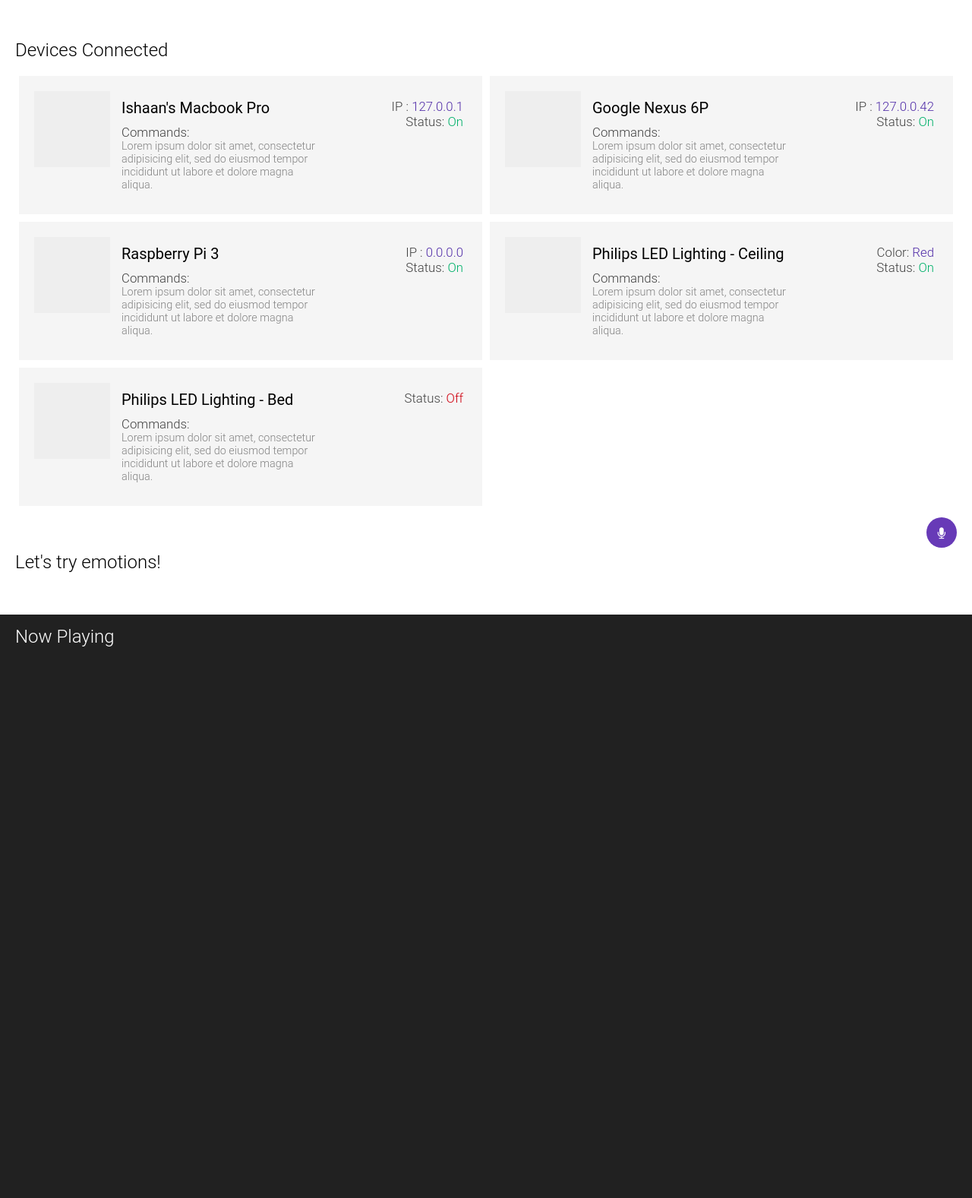
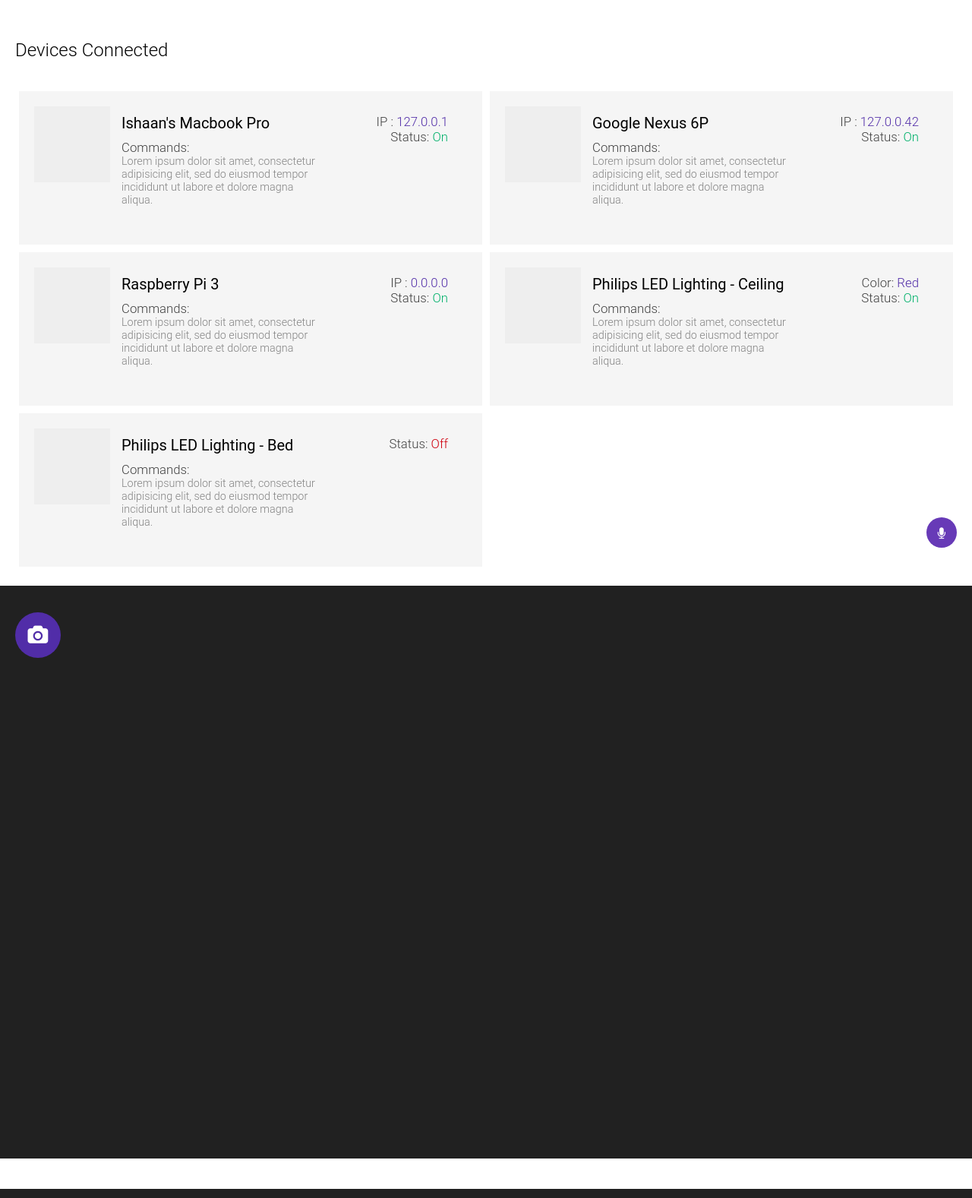
Before and after one commit to nisargkolhe/Rexthor-Beta, a website: page public/index.html in a window 1280 px wide. Shown: the part 859-2436 px from the top of the page at 76% size. Drawn offline with Linux system fonts and the light colour scheme.

Commit message:
Camera added

```diff
--- a/public/css/index.css
+++ b/public/css/index.css
@@ -185,7 +185,7 @@
   left: 0;
   width: 100%;
   height: 3.5rem;
-  margin: 0;
+  margin: 0 0 40px 0;
   padding: 0;
   color: #673ab7;
   z-index: 90;
@@ -213,7 +213,7 @@
   color: white;
 }
 #container .feature {
-  margin: 40px 0;
+  margin: 40px 0 0 0;
   font-family: "Roboto", sans-serif;
   /*.tile
    * display: inline-block
@@ -262,11 +262,14 @@
 #container .feature .tile-row .tile {
   display: block;
   position: relative;
-  margin: 5px 5px;
-  padding: 20px 0px 20px 20px;
   width: auto;
   min-height: 100px;
+  margin: 10px 0;
+}
+#container .feature .tile-row .tile .content {
   background: whitesmoke;
+  margin: 0 5px;
+  padding: 20px 20px;
 }
 #container .feature .tile-row .tile.empty {
   background: transparent;
@@ -313,19 +316,23 @@
   float: none;
   margin: 10px 0;
 }
-@media (min-width: 800px) {
+@media (min-width: 900px) {
   #container .feature .tile-row {
     display: -webkit-inline-box;
     display: -webkit-inline-flex;
     display: -ms-inline-flexbox;
     display: inline-flex;
+    -webkit-flex-wrap: wrap;
+    -ms-flex-wrap: wrap;
+    flex-wrap: wrap;
     width: 100%;
     -webkit-box-sizing: padding-box;
     -moz-box-sizing: padding-box;
     box-sizing: padding-box;
   }
   #container .feature .tile-row .tile {
-    width: 100%;
+    width: 50%;
+    margin: 25px 0;
   }
   #container .feature .tile-row .left {
     float: left !important;
@@ -343,6 +350,60 @@
   }
 }
 
+.webcam {
+  width: 100%;
+  -webkit-transform: translateY(45px);
+  -ms-transform: translateY(45px);
+  transform: translateY(45px);
+  -webkit-filter: brightness(0.95) contrast(1.25);
+  filter: brightness(0.95) contrast(1.25);
+}
+.webcam.grayscale {
+  -webkit-filter: grayscale(1);
+  filter: grayscale(1);
+}
+.webcam.sepia {
+  -webkit-filter: sepia(1);
+  filter: sepia(1);
+}
+
+.image-menu {
+  margin-top: 20px;
+}
+.image-menu .image-menu-item {
+  display: inline-block;
+  width: 50px;
+  height: 50px;
+  margin-right: 10px;
+  border-radius: 50%;
+  background: white;
+  -webkit-transform: translateY(-10px);
+  -ms-transform: translateY(-10px);
+  transform: translateY(-10px);
+  text-align: center;
+  cursor: pointer;
+}
+.image-menu .image-menu-item#capture {
+  background: #512da8;
+  width: 60px;
+  height: 60px;
+  -webkit-transform: translateY(0px);
+  -ms-transform: translateY(0px);
+  transform: translateY(0px);
+}
+.image-menu .image-menu-item i {
+  position: relative;
+  font-size: 25px;
+  top: 18px;
+}
+
 .now-playing {
   height: 100vh;
+  margin-top: 0;
 }
+.now-playing .left {
+  position: absolute;
+  height: 90vh;
+  width: 50%;
+  background: red;
+}
--- a/public/index.html
+++ b/public/index.html
@@ -1,5 +1,6 @@
 <!DOCTYPE html>
 <html>
+
     <head>
         <meta charset="utf-8">
         <meta name="viewport" content="width=device-width, initial-scale=1">
@@ -9,7 +10,11 @@
         <link rel="stylesheet" href="css/index.css">
         <link rel="stylesheet" href="https://maxcdn.bootstrapcdn.com/font-awesome/4.6.3/css/font-awesome.min.css">
     </head>
+
     <body>
+
+
+        <!-- Voice -->
         <div id="voice-recognition">
             <canvas id="voice-canvas"></canvas>
                 <button onclick="startButton(event)" class="js-voice" id="voice-input">
@@ -46,6 +51,9 @@
                 </div>
             </div>
         </div>
+
+
+        <!-- Container -->
         <div id="container">
             <div id="menu">
                 <div class="content-w">
@@ -59,6 +67,9 @@
                     <i class="fa fa-microphone"></i>
                 </div>
             </div>
+
+
+            <!-- Devices -->
             <div class="feature">
                 <div class="heading">
                     <div class="content-w">
@@ -68,6 +79,7 @@
                 <div class="content-w">
                     <div class="tile-row">
                         <div class="tile">
+                            <div class="content">
                                 <div class="image"></div>
                                 <div class="desc">
                                     <div class="left">
@@ -83,7 +95,9 @@
                                     </div>
                                 </div>
                             </div>
+                        </div>
                         <div class="tile">
+                            <div class="content">
                                 <div class="image"></div>
                                 <div class="desc">
                                     <div class="left">
@@ -100,8 +114,8 @@
                                 </div>
                             </div>
                         </div>
-                    <div class="tile-row">
                         <div class="tile">
+                            <div class="content">
                                 <div class="image"></div>
                                 <div class="desc">
                                     <div class="left">
@@ -117,7 +131,9 @@
                                     </div>
                                 </div>
                             </div>
+                        </div>
                         <div class="tile">
+                            <div class="content">
                                 <div class="image"></div>
                                 <div class="desc">
                                     <div class="left">
@@ -134,8 +150,8 @@
                                 </div>
                             </div>
                         </div>
-                    <div class="tile-row">
                         <div class="tile">
+                            <div class="content">
                                 <div class="image"></div>
                                 <div class="desc">
                                     <div class="left">
@@ -150,22 +166,33 @@
                                     </div>
                                 </div>
                             </div>
+                        </div>
                         <div class="tile empty">
 
                         </div>
                     </div>
                 </div>
             </div>
-            <div class="feature transparent">
+
+
+            <!-- Emotion -->
+            <div class="feature dark transparent">
                 <div class="heading">
                     <div class="content-w">
-                        <h2>Let's try emotions!</h2>
+                        <div class="image-menu">
+                            <div class="image-menu-item" id="capture"><i class="fa fa-camera"></i></div>
                         </div>
                     </div>
-                <div class="content-w">
-
+                </div>
+                <div class="content-h">
+                    <video class="webcam" autoplay></video>
+                    <input type="file" style="display:none" accept="image/*;capture=camera">
+                    <device type="media" style="display:none" onchange="update(this.data)"></device>
                 </div>
             </div>
+
+
+            <!-- Spotify -->
             <div class="now-playing feature dark">
                 <div class="heading">
                     <div class="content-w">
@@ -173,11 +200,18 @@
                     </div>
                 </div>
                 <div class="content-w">
+                    <div class="left">
+
+                    </div>
+                    <div class="right">
 
                     </div>
                 </div>
             </div>
+        </div>
+
         <!-- Scripts -->
         <script type="text/javascript" src="js/voiceCanvas.js"></script>
+        <script type="text/javascript" src="js/camera.js"></script>
     </body>
 </html>
--- /dev/null
+++ b/public/js/camera.js
@@ -0,0 +1,26 @@
+//http://www.html5rocks.com/en/tutorials/getusermedia/intro/
+
+function update(stream) {
+    document.querySelector('video').src = stream.url;
+}
+
+function hasGetUserMedia() {
+    return !!(navigator.getUserMedia || navigator.webkitGetUserMedia || navigator.mozGetUserMedia || navigator.msGetUserMedia);
+}
+
+if (!hasGetUserMedia()){
+  alert('getUserMedia() is not supported in your browser');
+}
+
+var errorCallback = function(e) {
+    console.log('Reeeejected!', e);
+};
+
+navigator.getUserMedia({video: true, audio: true}, function(localMediaStream) {
+    var video = document.querySelector('video');
+    video.src = window.URL.createObjectURL(localMediaStream);
+
+    video.onloadedmetadata = function(e) {
+
+    };
+}, errorCallback);
```
Also changed, not shown: public/js/min/camera.min.js (added). Lines whose indentation alone changed are shown as unchanged.
